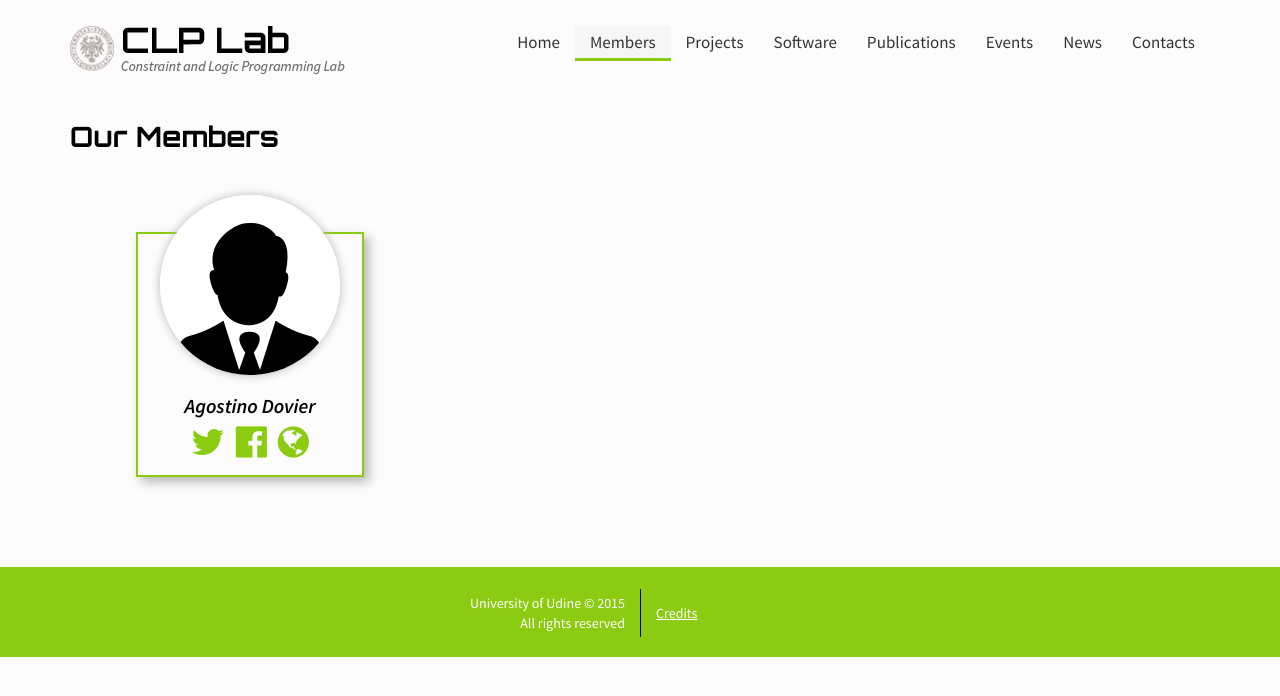
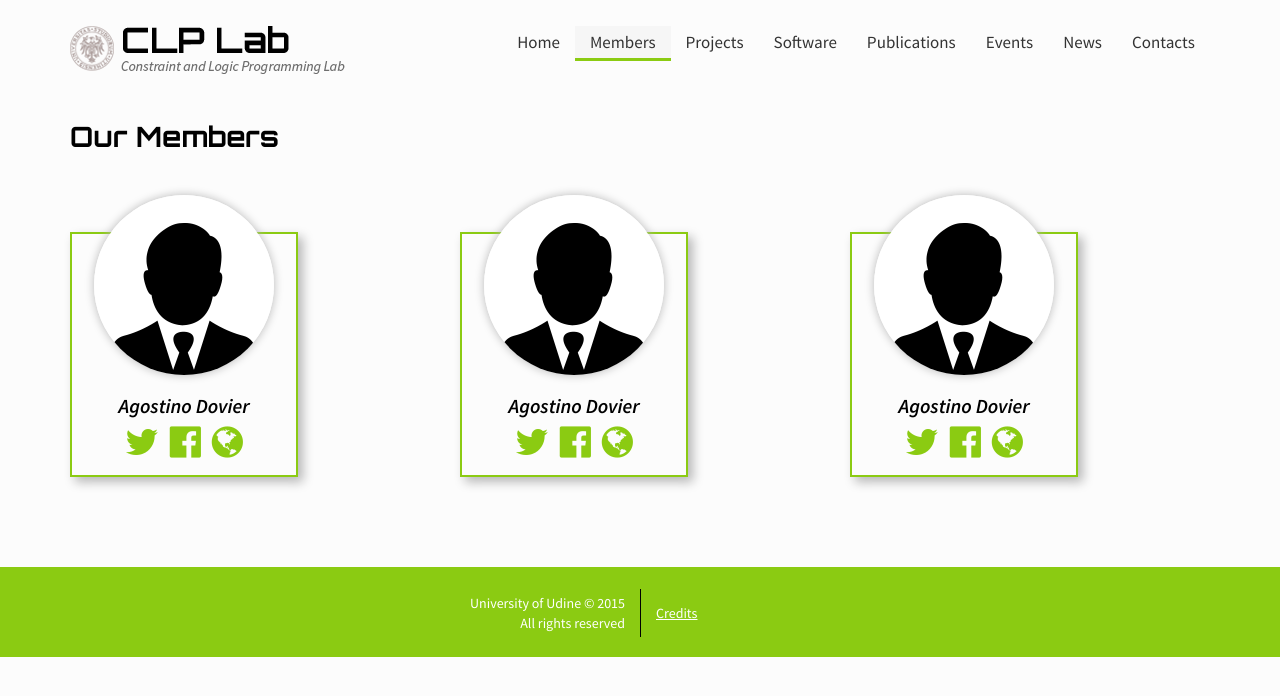
Before and after one commit to Xooline/CLP-Lab, a plain HTML site: page members.html in a window 1280 px wide. Drawn offline with Linux system fonts and the light colour scheme.

Commit message:
Mi piace

```diff
--- a/members.html
+++ b/members.html
@@ -68,7 +68,7 @@
     </div>
     <div class="row">
         <div class="col-md-4">
-            <div class="member-card">
+            <div class="col-md-4 member-card">
                 <h3>Agostino Dovier</h3>
                 <figure>
                     <img src="img/avatar.png" alt="Avatar" />
@@ -81,12 +81,30 @@
             </div>
         </div>
         <div class="col-md-4">
-
-
+            <div class="col-md-4 member-card">
+                <h3>Agostino Dovier</h3>
+                <figure>
+                    <img src="img/avatar.png" alt="Avatar" />
+                </figure>
+                <div class="social-icons">
+                    <a href="#"><i class="fa fa-twitter fa-2"></i></a>
+                    <a href="#"><i class="fa fa-facebook-official fa-2"></i></a>
+                    <a href="#"><i class="fa fa-globe fa-2"></i></a>
+                </div>
+            </div>
         </div>
         <div class="col-md-4">
-
-
+            <div class="col-md-4 member-card">
+                <h3>Agostino Dovier</h3>
+                <figure>
+                    <img src="img/avatar.png" alt="Avatar" />
+                </figure>
+                <div class="social-icons">
+                    <a href="#"><i class="fa fa-twitter fa-2"></i></a>
+                    <a href="#"><i class="fa fa-facebook-official fa-2"></i></a>
+                    <a href="#"><i class="fa fa-globe fa-2"></i></a>
+                </div>
+            </div>
         </div>
     </div>
 </div>
```
